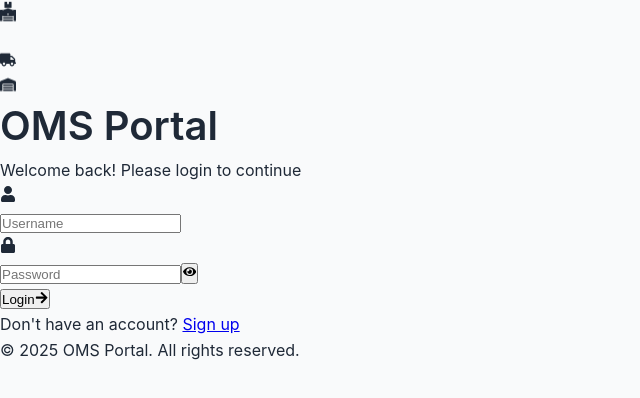
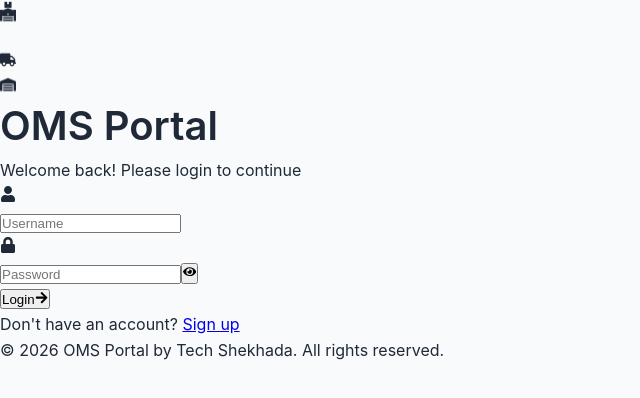
Before and after one commit to shreejijwellery/shreeji-jwellery, a Next.js app: page /login in a window 1280 px wide. Shown: the top 398 px of the page, without its empty margins (0-640 px from the left). Built offline with nearby package versions, Linux system fonts and the light colour scheme.

Commit message:
fix: Update footer year and attribution in login and signup pages
- Change footer text from © 2025 to © 2026 in both login.js and signup.js.
- Update attribution to include "by Tech Shekhada" for clarity.

```diff
--- a/pages/login.js
+++ b/pages/login.js
@@ -240,7 +240,7 @@ const Login = () => {
 
         {/* Footer Text */}
         <p className="text-center text-gray-500 text-sm mt-6">
-          © 2025 OMS Portal. All rights reserved.
+          © 2026 OMS Portal by Tech Shekhada. All rights reserved.
         </p>
       </div>
 
--- a/pages/signup.js
+++ b/pages/signup.js
@@ -246,7 +246,7 @@ const Signup = () => {
 
         {/* Footer Text */}
         <p className="text-center text-gray-500 text-sm mt-6">
-          © 2025 OMS Portal. All rights reserved.
+          © 2026 OMS Portal by Tech Shekhada. All rights reserved.
         </p>
       </div>
 
```
